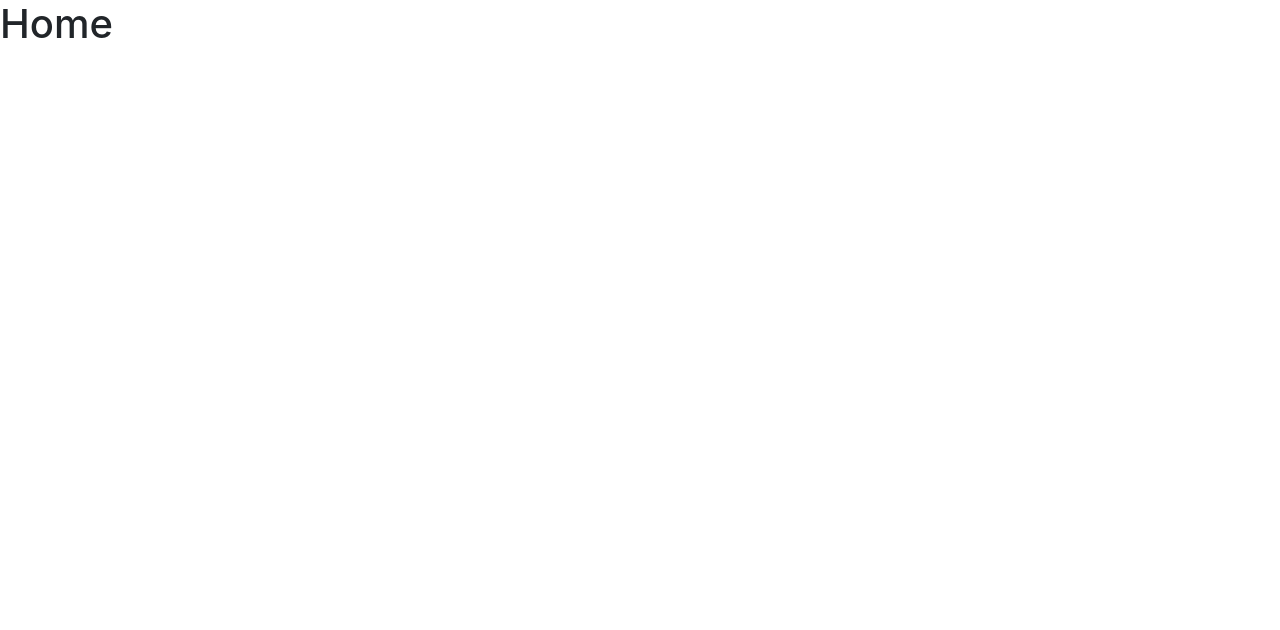
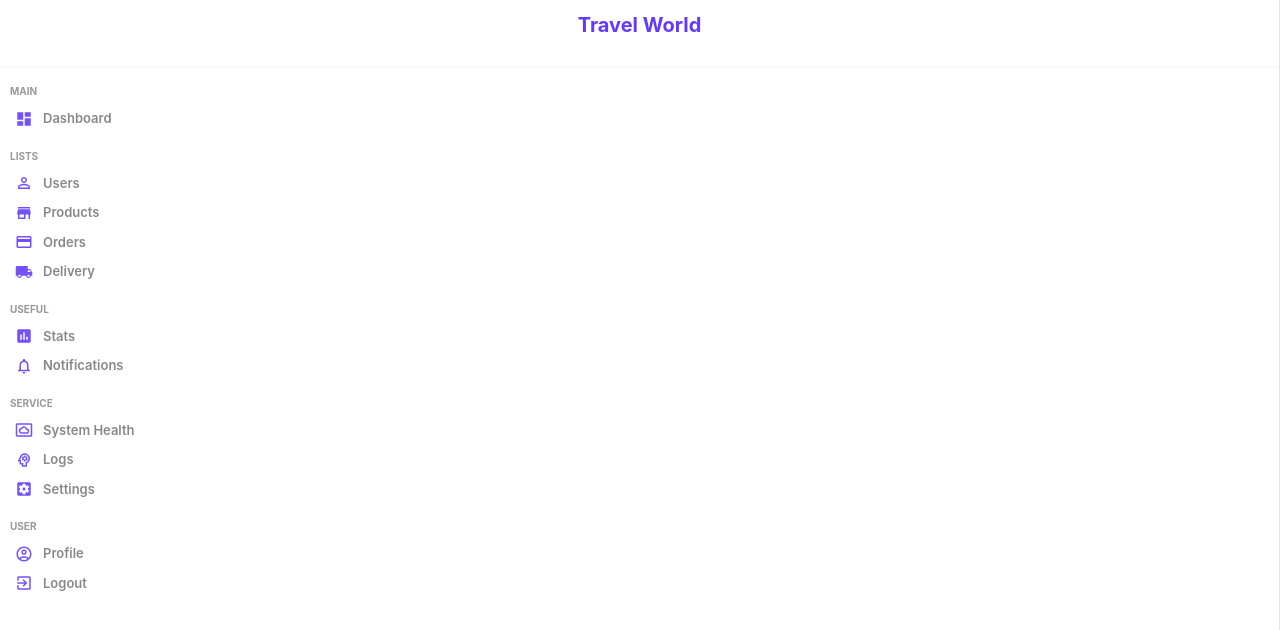
Before and after one commit to Chanuth10/eap_ticket_rservation_system_web_app, a React (Create React App) app: page / in a window 1280 px wide. Shown: the top 630 px of the page. Built offline with nearby package versions, Linux system fonts and the light colour scheme; a web font is replaced by a local one.

Commit message:
add side bar

```diff
--- /dev/null
+++ b/src/features/sidebar/Sidebar.js
@@ -0,0 +1,91 @@
+import React from 'react'
+import "./sidebar.css";
+import DashboardIcon from "@mui/icons-material/Dashboard";
+import PersonOutlineIcon from "@mui/icons-material/PersonOutline";
+import LocalShippingIcon from "@mui/icons-material/LocalShipping";
+import CreditCardIcon from "@mui/icons-material/CreditCard";
+import StoreIcon from "@mui/icons-material/Store";
+import InsertChartIcon from "@mui/icons-material/InsertChart";
+import SettingsApplicationsIcon from "@mui/icons-material/SettingsApplications";
+import ExitToAppIcon from "@mui/icons-material/ExitToApp";
+import NotificationsNoneIcon from "@mui/icons-material/NotificationsNone";
+import SettingsSystemDaydreamOutlinedIcon from "@mui/icons-material/SettingsSystemDaydreamOutlined";
+import PsychologyOutlinedIcon from "@mui/icons-material/PsychologyOutlined";
+import AccountCircleOutlinedIcon from "@mui/icons-material/AccountCircleOutlined";
+import { Link } from "react-router-dom";
+
+const Sidebar = () => {
+    return (
+      <div className="sidebar">
+        <div className="top">
+          <Link to="/" style={{ textDecoration: "none" }}>
+            <span className="logo">Travel World</span>
+          </Link>
+        </div>
+        <hr />
+        <div className="center">
+          <ul>
+            <p className="title">MAIN</p>
+            <li>
+              <DashboardIcon className="icon" />
+              <span>Dashboard</span>
+            </li>
+            <p className="title">LISTS</p>
+            <Link to="/users" style={{ textDecoration: "none" }}>
+              <li>
+                <PersonOutlineIcon className="icon" />
+                <span>Users</span>
+              </li>
+            </Link>
+            <Link to="/products" style={{ textDecoration: "none" }}>
+              <li>
+                <StoreIcon className="icon" />
+                <span>Products</span>
+              </li>
+            </Link>
+            <li>
+              <CreditCardIcon className="icon" />
+              <span>Orders</span>
+            </li>
+            <li>
+              <LocalShippingIcon className="icon" />
+              <span>Delivery</span>
+            </li>
+            <p className="title">USEFUL</p>
+            <li>
+              <InsertChartIcon className="icon" />
+              <span>Stats</span>
+            </li>
+            <li>
+              <NotificationsNoneIcon className="icon" />
+              <span>Notifications</span>
+            </li>
+            <p className="title">SERVICE</p>
+            <li>
+              <SettingsSystemDaydreamOutlinedIcon className="icon" />
+              <span>System Health</span>
+            </li>
+            <li>
+              <PsychologyOutlinedIcon className="icon" />
+              <span>Logs</span>
+            </li>
+            <li>
+              <SettingsApplicationsIcon className="icon" />
+              <span>Settings</span>
+            </li>
+            <p className="title">USER</p>
+            <li>
+              <AccountCircleOutlinedIcon className="icon" />
+              <span>Profile</span>
+            </li>
+            <li>
+              <ExitToAppIcon className="icon" />
+              <span>Logout</span>
+            </li>
+          </ul>
+        </div>
+      </div>
+    );
+  };
+
+export default Sidebar
--- /dev/null
+++ b/src/features/sidebar/sidebar.css
@@ -0,0 +1,92 @@
+.sidebar {
+    flex: 1;
+    border-right: 0.5px solid rgb(230, 227, 227);
+    min-height: 100vh;
+    background-color: white;
+}
+
+.sidebar .top {
+    height: 50px;
+    display: flex;
+    align-items: center;
+    justify-content: center;
+}
+
+.sidebar .top .logo {
+    font-size: 20px;
+    font-weight: bold;
+    color: #6439ff;
+}
+
+.sidebar hr {
+    height: 0;
+    border: 0.5px solid rgb(230, 227, 227);
+}
+
+.sidebar .center {
+    padding-left: 10px;
+}
+
+.sidebar .center ul {
+    list-style: none;
+    margin: 0;
+    padding: 0;
+}
+
+.sidebar .center ul .title {
+    font-size: 10px;
+    font-weight: bold;
+    color: #999;
+    margin-top: 15px;
+    margin-bottom: 5px;
+}
+
+.sidebar .center ul li {
+    display: flex;
+    align-items: center;
+    padding: 5px;
+    cursor: pointer;
+}
+
+.sidebar .center ul li:hover {
+    background-color: #ece8ff;
+}
+
+.sidebar .center ul li .icon {
+    font-size: 18px;
+    color: #7451f8;
+}
+
+.sidebar .center ul li span {
+    font-size: 13px;
+    font-weight: 600;
+    color: #888;
+    margin-left: 10px;
+}
+
+.sidebar .bottom {
+    display: flex;
+    align-items: center;
+    margin: 10px;
+}
+
+.sidebar .bottom .colorOption {
+    width: 20px;
+    height: 20px;
+    border-radius: 5px;
+    border: 1px solid #7451f8;
+    cursor: pointer;
+    margin: 5px;
+}
+
+.sidebar .bottom .colorOption:nth-child(1) {
+    background-color: whitesmoke;
+}
+
+.sidebar .bottom .colorOption:nth-child(2) {
+    background-color: #333;
+}
+
+.sidebar .bottom .colorOption:nth-child(3) {
+    background-color: darkblue;
+}
--- a/src/pages/Home.js
+++ b/src/pages/Home.js
@@ -1,8 +1,11 @@
+import Sidebar from '../features/sidebar/Sidebar';
+import "./home.css";
 
 const Home = () => {
     return (
-        <div>
-            <h1>Home</h1>
+        <div className="home">
+            <Sidebar />
+
         </div>
     );
 }
--- /dev/null
+++ b/src/pages/home.css
@@ -0,0 +1,31 @@
+.home {
+    display: flex;
+}
+
+.home .homeContainer {
+    flex: 6;
+}
+
+.home .homeContainer .widgets,
+.home .homeContainer .charts {
+    display: flex;
+    padding: 20px;
+    gap: 20px;
+}
+
+.home .homeContainer .charts {
+    padding: 5px 20px;
+}
+
+.home .homeContainer .listContainer {
+    -webkit-box-shadow: 2px 4px 10px 1px rgba(0, 0, 0, 0.47);
+    box-shadow: 2px 4px 10px 1px rgba(201, 201, 201, 0.47);
+    padding: 20px;
+    margin: 20px;
+}
+
+.home .homeContainer .listContainer .listTitle {
+    font-weight: 500;
+    color: gray;
+    margin-bottom: 15px;
+}
```
